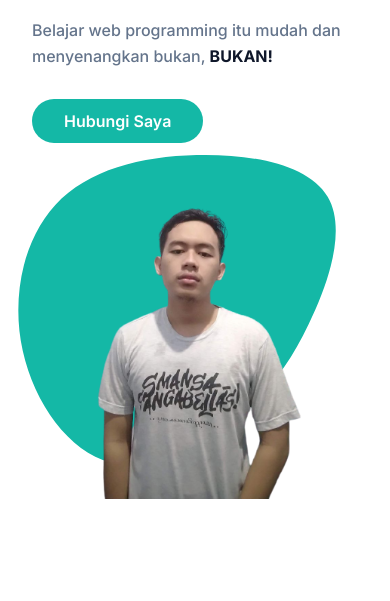
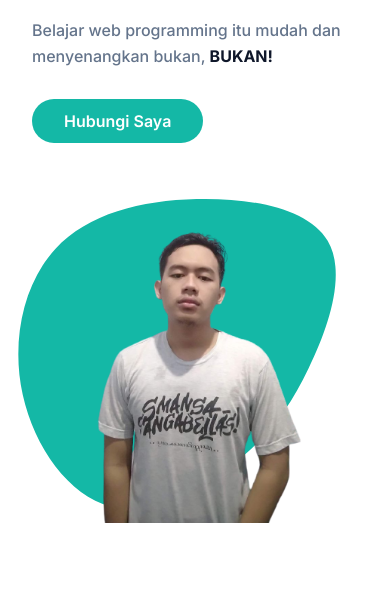
Before and after one commit to Alpinsil/portfolio-tailwind-css, a website: page index.html in a window 390 px wide. Shown: the part 243-844 px from the top of the page. Drawn offline with Linux system fonts and the light colour scheme.

Commit message:
memberikan animasi smooth-scroll dan fix tampilan mobile

```diff
--- a/index.html
+++ b/index.html
@@ -1,5 +1,5 @@
 <!DOCTYPE html>
-<html lang="en" class="">
+<html lang="en" class="scroll-smooth">
 
 <head>
   <meta charset="UTF-8">
@@ -79,9 +79,9 @@
         </div>
 
         <div class="w-full self-end px-4 lg:w-1/2">
-          <div class="relative mt-10 lg:mt-0 lg:right-0">
+          <div class="relative mt-16 lg:mt-0 lg:right-0">
             <img src="img/sss.png" alt="Alvin Shobari" class="max-w-full mx-auto">
-            <span class="absolute -bottom-3 -z-10 left-1/2 -translate-x-1/2">
+            <span class="absolute -bottom-8 -z-10 left-1/2 -translate-x-1/2">
               <svg width="400" height="400" viewBox="0 0 200 200" xmlns="http://www.w3.org/2000/svg">
                 <path fill="#14b8a6"
                   d="M60.3,-51.9C69,-37.2,60.7,-12.6,51.7,5.9C42.8,24.5,33.3,37,17.7,49.3C2.1,61.6,-19.6,73.7,-38.4,68.9C-57.2,64,-73,42.1,-78.3,18.1C-83.6,-5.9,-78.3,-32.1,-63.5,-48.2C-48.7,-64.3,-24.4,-70.3,0.7,-70.9C25.8,-71.5,51.6,-66.6,60.3,-51.9Z"
```
Also changed, not shown: css/output.css.
